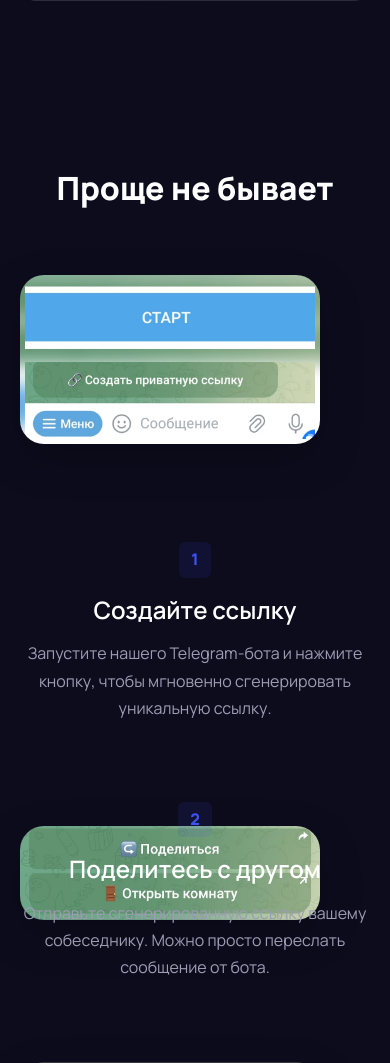
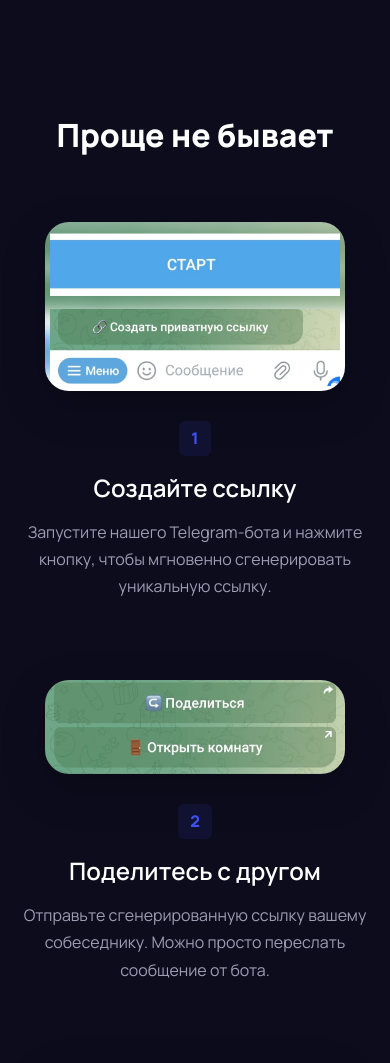
Before and after one commit to alexsmy/bot_29, a FastAPI app: page / in a window 390 px wide. Shown: the part 2248-3311 px from the top of the page. Run offline with FastAPI, Linux system fonts and the light colour scheme; parts of the project's set-up code (start-up, migrations or seed data) failed here and were passed over.

Commit message:
55_4 главная страница и ее мобильная версия

```diff
--- a/static/css/welcome.css
+++ b/static/css/welcome.css
@@ -153,7 +153,8 @@ body {
 }
 .hero-mockup img {
     width: 100%;
-    max-width: 350px;
+    /* ИЗМЕНЕНИЕ: Уменьшена максимальная ширина изображения */
+    max-width: 320px;
     display: block;
     margin: 0 auto;
     border-radius: 30px;
@@ -216,6 +217,10 @@ body {
     max-width: 300px;
     border-radius: 24px;
     box-shadow: 0 15px 40px rgba(0,0,0,0.25);
+    /* ИЗМЕНЕНИЕ: Добавлено для корректного отображения в flex-контейнере на мобильных */
+    margin-left: auto;
+    margin-right: auto;
+    display: block;
 }
 .step-content { text-align: left; }
 .step-number {
@@ -255,10 +260,22 @@ body {
     .hero-subtitle { margin-left: auto; margin-right: auto; }
     .hero-mockup { margin-top: 40px; }
     .hero-mockup img { transform: rotateY(0) rotateX(0); }
-    .step, .step:nth-child(even) { grid-template-columns: 1fr; }
-    .step:nth-child(even) .step-mockup { grid-column: 1; grid-row: 1; }
-    .step-mockup { margin-bottom: 30px; }
-    .step-content { text-align: center; }
+
+    /* ИЗМЕНЕНИЕ: Полностью переработана логика для мобильных устройств */
+    .step, .step:nth-child(even) {
+        display: flex;
+        flex-direction: column;
+        gap: 30px;
+    }
+    .step-mockup {
+        /* Изображение теперь идет первым в потоке */
+        order: 1;
+    }
+    .step-content {
+        /* Текст идет вторым */
+        order: 2;
+        text-align: center;
+    }
 }
 
 @media (max-width: 768px) {
```
